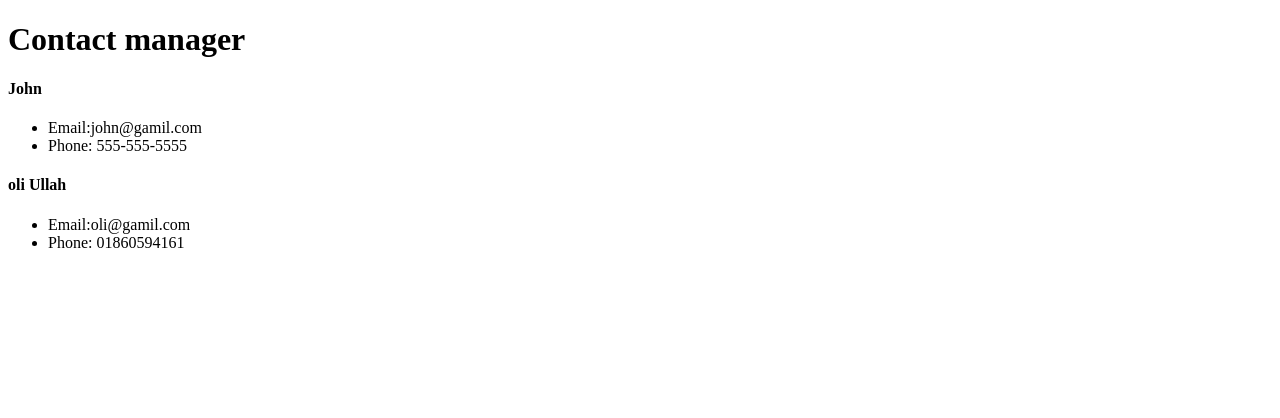
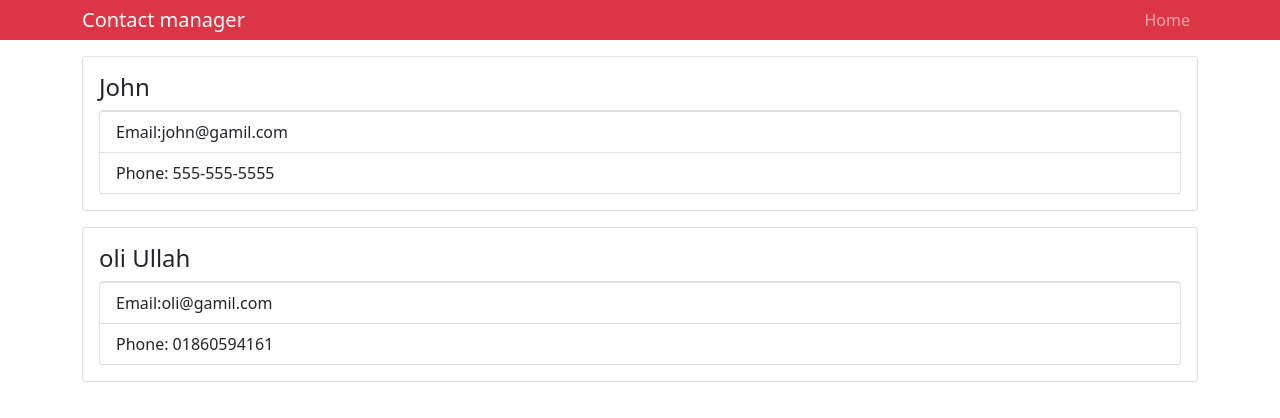
Before and after one commit to oliullahjewel96/reactCourse, a React (Create React App) app in the folder contactmanager/: page / in a window 1280 px wide. Shown: the top 418 px of the page. Built offline with nearby package versions, Linux system fonts and the light colour scheme.

Commit message:
Adding Bootstap in React

```diff
--- a/contactmanager/package.json
+++ b/contactmanager/package.json
@@ -6,6 +6,7 @@
     "@testing-library/jest-dom": "^5.14.1",
     "@testing-library/react": "^11.2.7",
     "@testing-library/user-event": "^12.8.3",
+    "bootstrap": "^5.1.3",
     "prop-types": "^15.7.2",
     "react": "^17.0.2",
     "react-dom": "^17.0.2",
--- a/contactmanager/src/App.js
+++ b/contactmanager/src/App.js
@@ -1,14 +1,18 @@
 import React, { Component } from "react";
 import Contact from "./components/Contact";
 import Header from "./components/Header";
+
+import "bootstrap/dist/css/bootstrap.min.css";
 import "./App.css";
 
 function App() {
   return (
     <div className="App">
       <Header branding="Contact manager" />
-      <Contact name="John" email="john@gamil.com" phone="555-555-5555" />
-      <Contact name="oli Ullah" email="oli@gamil.com" phone="01860594161" />
+      <div className="container">
+        <Contact name="John" email="john@gamil.com" phone="555-555-5555" />
+        <Contact name="oli Ullah" email="oli@gamil.com" phone="01860594161" />
+      </div>
     </div>
   );
 }
--- a/contactmanager/src/components/Contact.js
+++ b/contactmanager/src/components/Contact.js
@@ -10,11 +10,11 @@
   render() {
     const { name, email, phone } = this.props;
     return (
-      <div>
+      <div className="card card-body mb-3">
         <h4>{name}</h4>
-        <ul>
-          <li>Email:{email}</li>
-          <li>Phone: {phone}</li>
+        <ul className="list-group">
+          <li className="list-group-item">Email:{email}</li>
+          <li className="list-group-item">Phone: {phone}</li>
         </ul>
       </div>
     );
--- a/contactmanager/src/components/Header.js
+++ b/contactmanager/src/components/Header.js
@@ -4,9 +4,22 @@
 const Header = (props) => {
   const { branding } = props;
   return (
-    <div>
-      <h1>{branding}</h1>
-    </div>
+    <nav className="navbar navbar-expand-sm navbar-dark bg-danger mb-3 py-0">
+      <div className="container">
+        <a href="/" className="navbar-brand">
+          {branding}
+        </a>
+        <div>
+          <ul className="navbar-nav mr-auto">
+            <li className="nav-item">
+              <a href="/" className="nav-link">
+                Home
+              </a>
+            </li>
+          </ul>
+        </div>
+      </div>
+    </nav>
   );
 };
 
```
Also changed, not shown: 1 other file (tests, documents, lock files or other folders).
